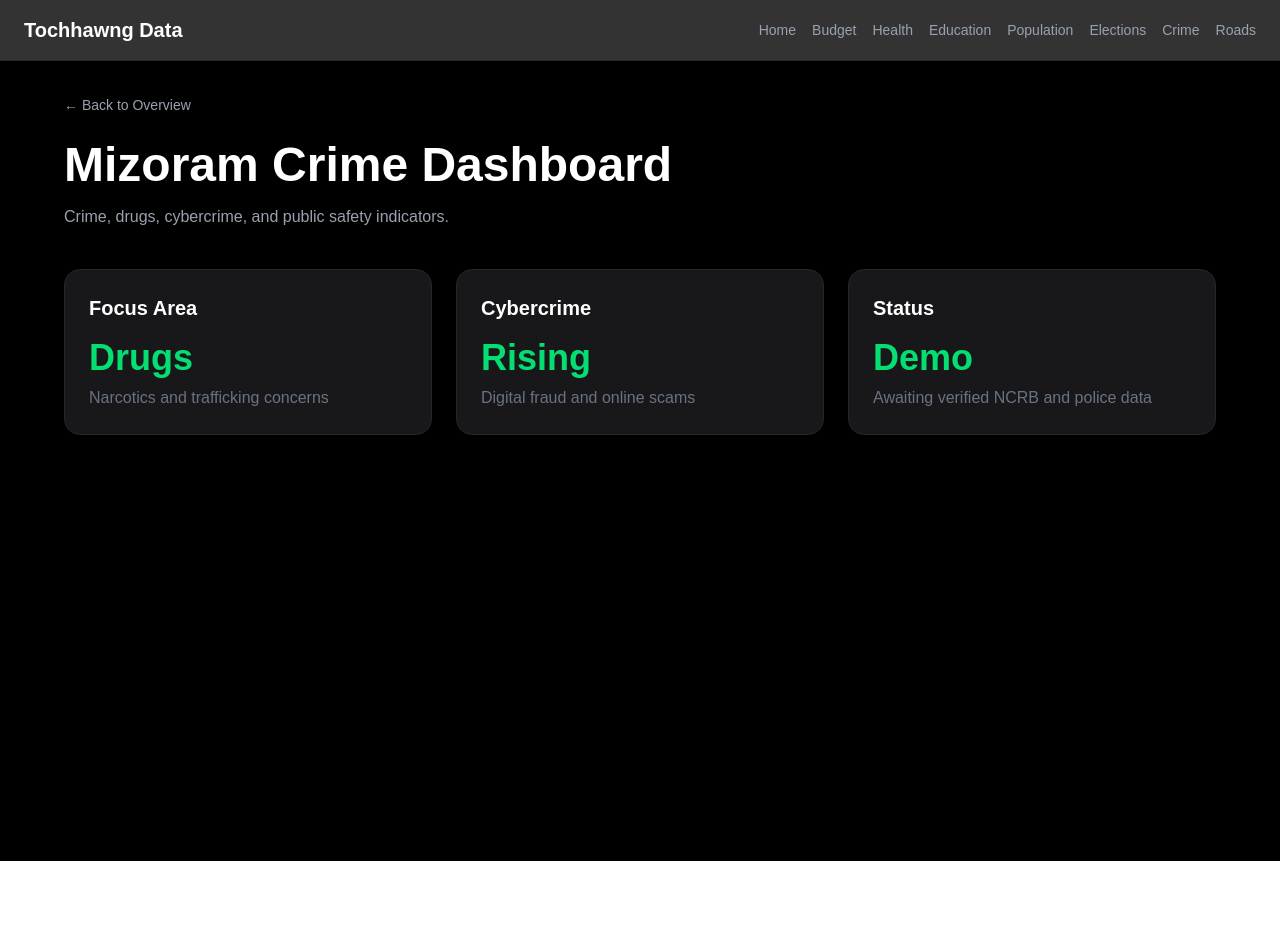
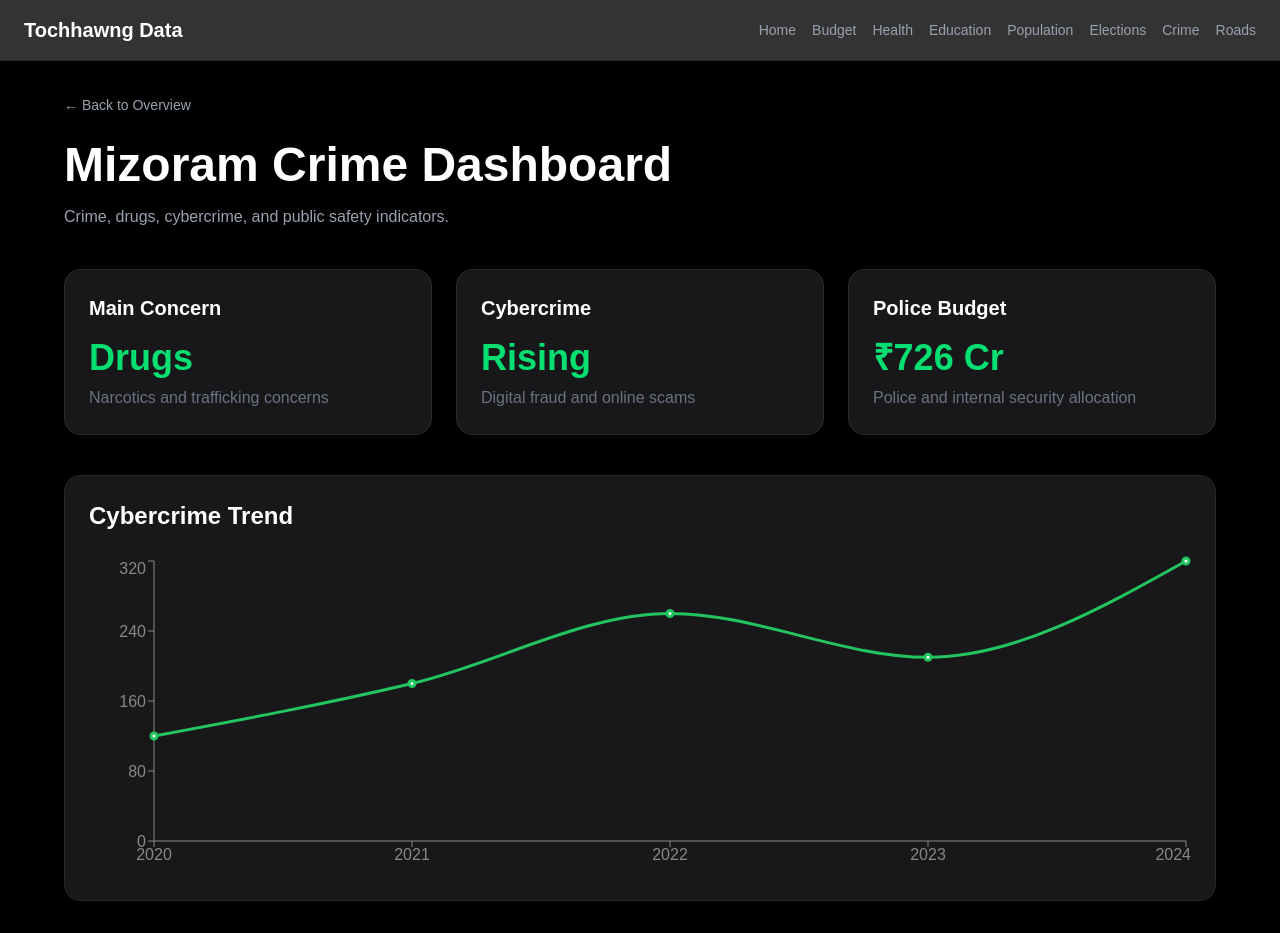
Before and after one commit to Ghostfreakxx/tochhawng-data, a Next.js app: page /crime in a window 1280 px wide. Before the commit the page ends 861 px from the top, so only its background shows below. Built offline with nearby package versions, Linux system fonts and the light colour scheme.

Commit message:
added crime dashboard

```diff
--- a/app/crime/page.tsx
+++ b/app/crime/page.tsx
@@ -1,24 +1,79 @@
+import DataChart from "../components/DataChart";
+
 export default function CrimePage() {
   return (
     <main className="min-h-screen bg-black text-white p-8">
       <div className="max-w-6xl mx-auto">
-        <a href="/" className="text-gray-400 text-sm">← Back to Overview</a>
-        <h1 className="text-5xl font-bold mt-6 mb-4">Mizoram Crime Dashboard</h1>
-        <p className="text-gray-400 mb-10">Crime, drugs, cybercrime, and public safety indicators.</p>
+
+        <a href="/" className="text-gray-400 text-sm">
+          ← Back to Overview
+        </a>
+
+        <h1 className="text-5xl font-bold mt-6 mb-4">
+          Mizoram Crime Dashboard
+        </h1>
+
+        <p className="text-gray-400 mb-10">
+          Crime, drugs, cybercrime, and public safety indicators.
+        </p>
 
         <div className="grid grid-cols-1 md:grid-cols-3 gap-6">
-          {[
-            ["Focus Area", "Drugs", "Narcotics and trafficking concerns"],
-            ["Cybercrime", "Rising", "Digital fraud and online scams"],
-            ["Status", "Demo", "Awaiting verified NCRB and police data"],
-          ].map(([title, value, note]) => (
-            <div className="bg-zinc-900 border border-zinc-800 rounded-2xl p-6" key={title}>
-              <h2 className="text-xl font-semibold">{title}</h2>
-              <p className="text-4xl font-bold mt-4 text-green-400">{value}</p>
-              <p className="text-gray-500 mt-2">{note}</p>
-            </div>
-          ))}
+
+          <div className="bg-zinc-900 border border-zinc-800 rounded-2xl p-6">
+            <h2 className="text-xl font-semibold">
+              Main Concern
+            </h2>
+
+            <p className="text-4xl font-bold mt-4 text-green-400">
+              Drugs
+            </p>
+
+            <p className="text-gray-500 mt-2">
+              Narcotics and trafficking concerns
+            </p>
+          </div>
+
+          <div className="bg-zinc-900 border border-zinc-800 rounded-2xl p-6">
+            <h2 className="text-xl font-semibold">
+              Cybercrime
+            </h2>
+
+            <p className="text-4xl font-bold mt-4 text-green-400">
+              Rising
+            </p>
+
+            <p className="text-gray-500 mt-2">
+              Digital fraud and online scams
+            </p>
+          </div>
+
+          <div className="bg-zinc-900 border border-zinc-800 rounded-2xl p-6">
+            <h2 className="text-xl font-semibold">
+              Police Budget
+            </h2>
+
+            <p className="text-4xl font-bold mt-4 text-green-400">
+              ₹726 Cr
+            </p>
+
+            <p className="text-gray-500 mt-2">
+              Police and internal security allocation
+            </p>
+          </div>
+
         </div>
+
+        <DataChart
+          title="Cybercrime Trend"
+          data={[
+            { year: "2020", value: 120 },
+            { year: "2021", value: 180 },
+            { year: "2022", value: 260 },
+            { year: "2023", value: 210 },
+            { year: "2024", value: 320 },
+          ]}
+        />
+
       </div>
     </main>
   );
```
